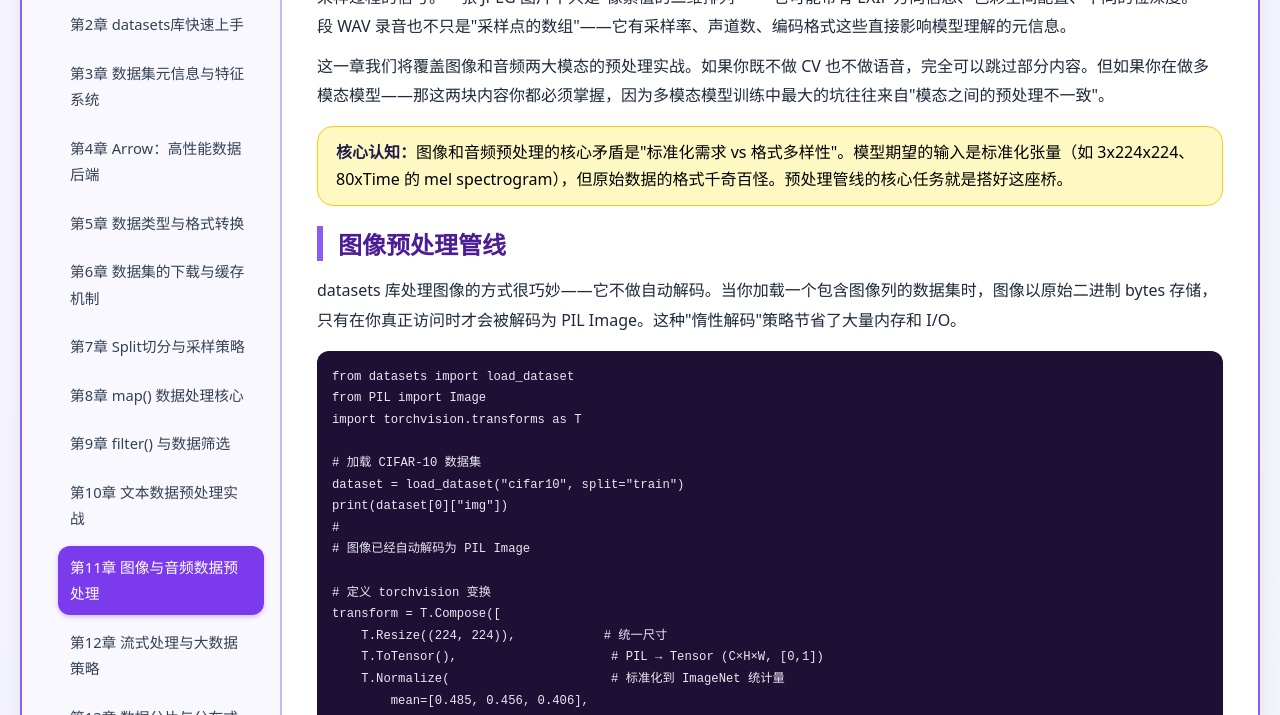
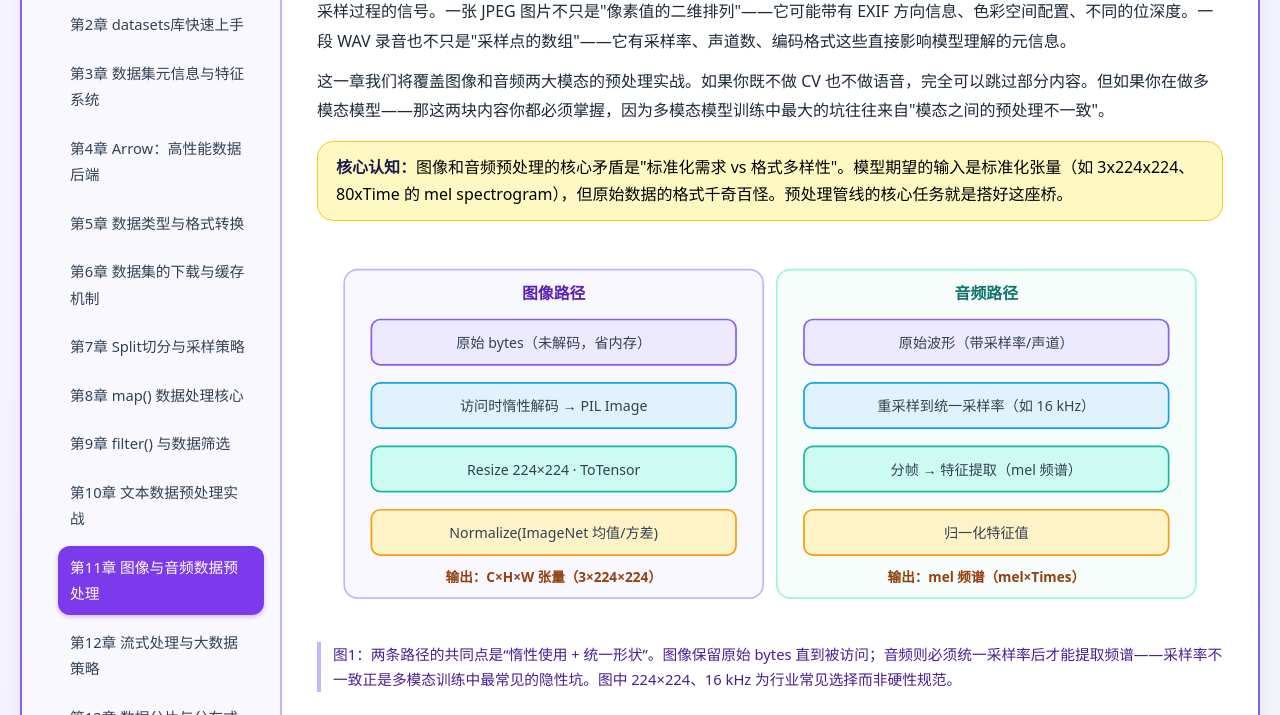
Before and after one commit to 1998x-stack/dataset-analysis-tutorial, a plain HTML site: page 11.html in a window 1280 px wide. Shown: the part 169-884 px from the top of the page. Drawn offline with Linux system fonts and the light colour scheme.

Commit message:
feat(11): 图像与音频预处理章节语义化，新增两模态管线对比图解

```diff
--- a/11.html
+++ b/11.html
@@ -5,11 +5,28 @@
     <meta name="viewport" content="width=device-width, initial-scale=1.0, maximum-scale=1.5, user-scalable=yes">
     <title>第11章 图像与音频数据预处理</title>
     <link rel="stylesheet" href="theme.css">
+    <style>
+        .skip-link { position:absolute; left:-999px; top:0; z-index:100; background:#6d28d9; color:#fff; padding:10px 18px; border-radius:0 0 12px 0; text-decoration:none; font-weight:600; }
+        .skip-link:focus { left:0; }
+        .main-content h1 { color:#4c1d95; font-size:1.9rem; line-height:1.35; margin:0 0 6px; }
+        .dek { color:#53676d; font-size:1.02rem; line-height:1.7; margin:0 0 10px; }
+        figure { margin:26px 0; }
+        figure svg { width:100%; height:auto; display:block; }
+        figcaption { color:#4c1d95; font-size:0.92rem; line-height:1.7; margin-top:10px; padding-left:12px; border-left:4px solid #c4b5fd; }
+        .caveat { font-size:0.85rem; color:#7c5a10; background:#fef9c3; border-radius:10px; padding:8px 12px; margin:8px 0 14px; line-height:1.65; }
+        a:focus-visible { outline:3px solid #8b5cf6; outline-offset:2px; }
+        .table-wrap { overflow-x:auto; margin:15px 0; -webkit-overflow-scrolling:touch; }
+        pre { overflow-x:auto; max-width:100%; }
+        table { display:block; width:100%; overflow-x:auto; }
+        th, td { overflow-wrap:anywhere; }
+        @media (prefers-reduced-motion: reduce) { * { transition:none !important; animation:none !important; } }
+    </style>
 </head>
 <body>
+<a class="skip-link" href="#content">跳转至正文</a>
 <div class="double-border">
 <div class="container">
-    <div class="sidebar">
+    <nav class="sidebar" aria-label="课程目录">
         <h3>📊 课程目录</h3>
         <ul class="chapter-list">
             <li><a href="01.html">第1章 AI数据集全景图</a></li>
@@ -41,10 +58,12 @@
             <li><a href="27.html">第27章 前沿基准数据集巡览</a></li>
             <li><a href="28.html">第28章 综合实战项目</a></li>
         </ul>
-    </div>
-    <div class="main-content">
+    </nav>
+    <main id="content" class="main-content">
+    <article>
 
-        <h2>第11章：图像与音频数据预处理</h2>
+        <h1>第11章：图像与音频数据预处理</h1>
+        <p class="dek">图像惰性解码与变换、音频重采样与特征提取，以及多模态预处理“对齐”的核心矛盾。</p>
 
         <p>如果说文本数据是"一维的字符序列"，那么图像和音频数据就进入了完全不同的游戏——它们是多维的、连续的、高度依赖物理采样过程的信号。一张 JPEG 图片不只是"像素值的二维排列"——它可能带有 EXIF 方向信息、色彩空间配置、不同的位深度。一段 WAV 录音也不只是"采样点的数组"——它有采样率、声道数、编码格式这些直接影响模型理解的元信息。</p>
 
@@ -53,6 +72,39 @@
         <div class="highlight">
             <strong>核心认知：</strong>图像和音频预处理的核心矛盾是"标准化需求 vs 格式多样性"。模型期望的输入是标准化张量（如 3x224x224、80xTime 的 mel spectrogram），但原始数据的格式千奇百怪。预处理管线的核心任务就是搭好这座桥。
         </div>
+
+        <figure>
+          <svg viewBox="0 0 800 340" role="img" aria-labelledby="fig11-t fig11-d" xmlns="http://www.w3.org/2000/svg" style="width:100%;height:auto">
+            <title id="fig11-t">图像与音频预处理管线对比</title>
+            <desc id="fig11-d">图像路径：原始 bytes 惰性解码为 PIL Image，经尺寸统一、ToTensor 与 Normalize 得到 C×H×W 张量；音频路径：波形重采样后提取 mel 频谱得到 Times×mel 特征。</desc>
+            <rect x="0" y="0" width="800" height="340" fill="#ffffff"/>
+            <g font-family="system-ui, 'PingFang SC', sans-serif">
+              <rect x="24" y="20" width="370" height="290" rx="12" fill="#faf8ff" stroke="#c4b5fd" stroke-width="1.5"/>
+              <text x="209" y="46" text-anchor="middle" font-size="14" font-weight="700" fill="#5b21b6">图像路径</text>
+              <rect x="48" y="64" width="322" height="40" rx="8" fill="#ede9fe" stroke="#8b5cf6" stroke-width="1.5"/>
+              <text x="209" y="89" text-anchor="middle" font-size="12.5" fill="#334155">原始 bytes（未解码，省内存）</text>
+              <rect x="48" y="120" width="322" height="40" rx="8" fill="#e0f2fe" stroke="#0ea5e9" stroke-width="1.5"/>
+              <text x="209" y="145" text-anchor="middle" font-size="12.5" fill="#334155">访问时惰性解码 → PIL Image</text>
+              <rect x="48" y="176" width="322" height="40" rx="8" fill="#ccfbf1" stroke="#14b8a6" stroke-width="1.5"/>
+              <text x="209" y="201" text-anchor="middle" font-size="12.5" fill="#334155">Resize 224×224 · ToTensor</text>
+              <rect x="48" y="232" width="322" height="40" rx="8" fill="#fef3c7" stroke="#f59e0b" stroke-width="1.5"/>
+              <text x="209" y="257" text-anchor="middle" font-size="12.5" fill="#334155">Normalize(ImageNet 均值/方差)</text>
+              <text x="209" y="296" text-anchor="middle" font-size="12" font-weight="700" fill="#92400e">输出：C×H×W 张量（3×224×224）</text>
+              <rect x="406" y="20" width="370" height="290" rx="12" fill="#f7fdfb" stroke="#99f6e4" stroke-width="1.5"/>
+              <text x="591" y="46" text-anchor="middle" font-size="14" font-weight="700" fill="#0f766e">音频路径</text>
+              <rect x="430" y="64" width="322" height="40" rx="8" fill="#ede9fe" stroke="#8b5cf6" stroke-width="1.5"/>
+              <text x="591" y="89" text-anchor="middle" font-size="12.5" fill="#334155">原始波形（带采样率/声道）</text>
+              <rect x="430" y="120" width="322" height="40" rx="8" fill="#e0f2fe" stroke="#0ea5e9" stroke-width="1.5"/>
+              <text x="591" y="145" text-anchor="middle" font-size="12.5" fill="#334155">重采样到统一采样率（如 16 kHz）</text>
+              <rect x="430" y="176" width="322" height="40" rx="8" fill="#ccfbf1" stroke="#14b8a6" stroke-width="1.5"/>
+              <text x="591" y="201" text-anchor="middle" font-size="12.5" fill="#334155">分帧 → 特征提取（mel 频谱）</text>
+              <rect x="430" y="232" width="322" height="40" rx="8" fill="#fef3c7" stroke="#f59e0b" stroke-width="1.5"/>
+              <text x="591" y="257" text-anchor="middle" font-size="12.5" fill="#334155">归一化特征值</text>
+              <text x="591" y="296" text-anchor="middle" font-size="12" font-weight="700" fill="#92400e">输出：mel 频谱（mel×Times）</text>
+            </g>
+          </svg>
+          <figcaption>图1：两条路径的共同点是“惰性使用 + 统一形状”。图像保留原始 bytes 直到被访问；音频则必须统一采样率后才能提取频谱——采样率不一致正是多模态训练中最常见的隐性坑。图中 224×224、16 kHz 为行业常见选择而非硬性规范。</figcaption>
+        </figure>
 
         <h2>图像预处理管线</h2>
 
@@ -336,7 +388,8 @@ def align_multimodal_batch(batch):
             <a href="index.html">📖 返回目录</a>
             <a href="12.html">下一章 →</a>
         </div>
-    </div>
+    </article>
+    </main>
 </div>
 </div>
 </body>
```
